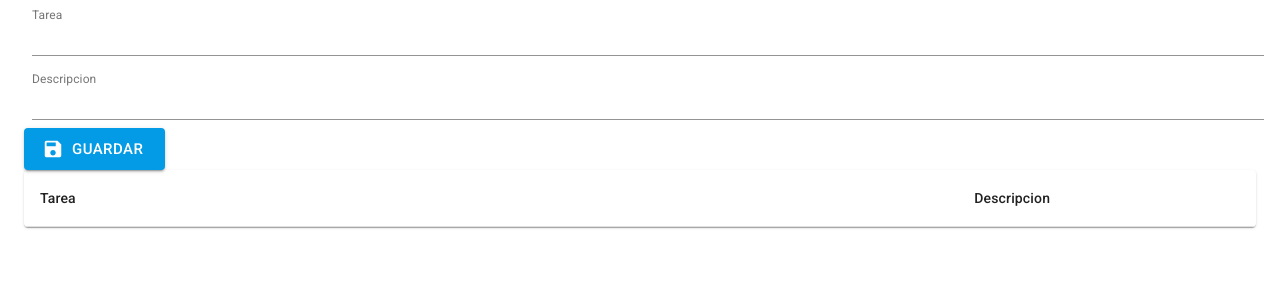
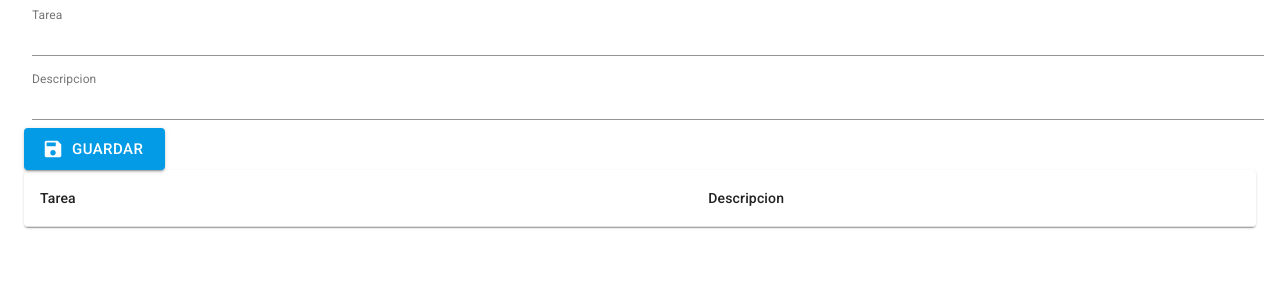
Before and after one commit to JavierLoera/Lista-Tareas, a React (Create React App) app: page / in a window 1280 px wide. Shown: the top 300 px of the page. Built offline with nearby package versions, Linux system fonts and the light colour scheme.

Commit message:
Update BasicTable.jsx

```diff
--- a/src/components/BasicTable.jsx
+++ b/src/components/BasicTable.jsx
@@ -1,6 +1,17 @@
+import React from "react";
+import { makeStyles } from "@material-ui/core/styles";
+
+import {
+	Table,
+	TableCell,
+	TableHead,
+	TableBody,
+	TableRow,
+	Paper,
+	TableContainer,
+	Container,
+} from "@material-ui/core";
 import TareaRow from "./TareaRow";
-import { makeStyles } from "@material-ui/core/styles";
-import {Paper,Container,TableContainer,Table,TableHead,TableCell,TableRow,TableBody } from "@material-ui/core";
 
 const useStyles = makeStyles({
 	table: {
@@ -10,6 +21,7 @@ const useStyles = makeStyles({
 
 export default function BasicTable({ tareas, eliminarTarea, modificarTarea }) {
 	const classes = useStyles();
+
 	return (
 		<Container maxwidth="sm">
 			<TableContainer component={Paper}>
@@ -17,7 +29,7 @@ export default function BasicTable({ tareas, eliminarTarea, modificarTarea }) {
 					<TableHead>
 						<TableRow>
 							<TableCell>Tarea</TableCell>
-							<TableCell align="right">Descripcion</TableCell>
+							<TableCell align="center">Descripcion</TableCell>
 							<TableCell align="right"></TableCell>
 						</TableRow>
 					</TableHead>
```
